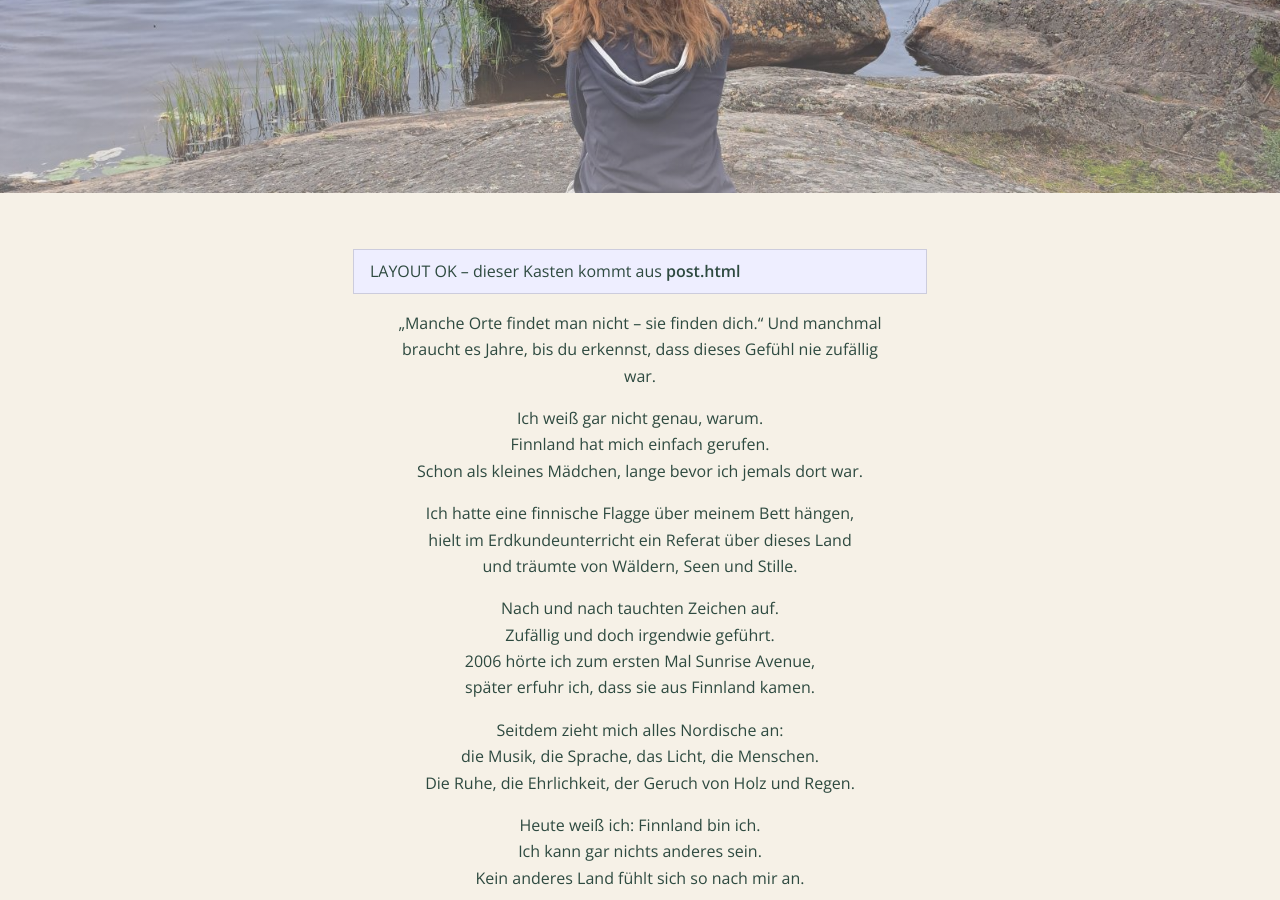
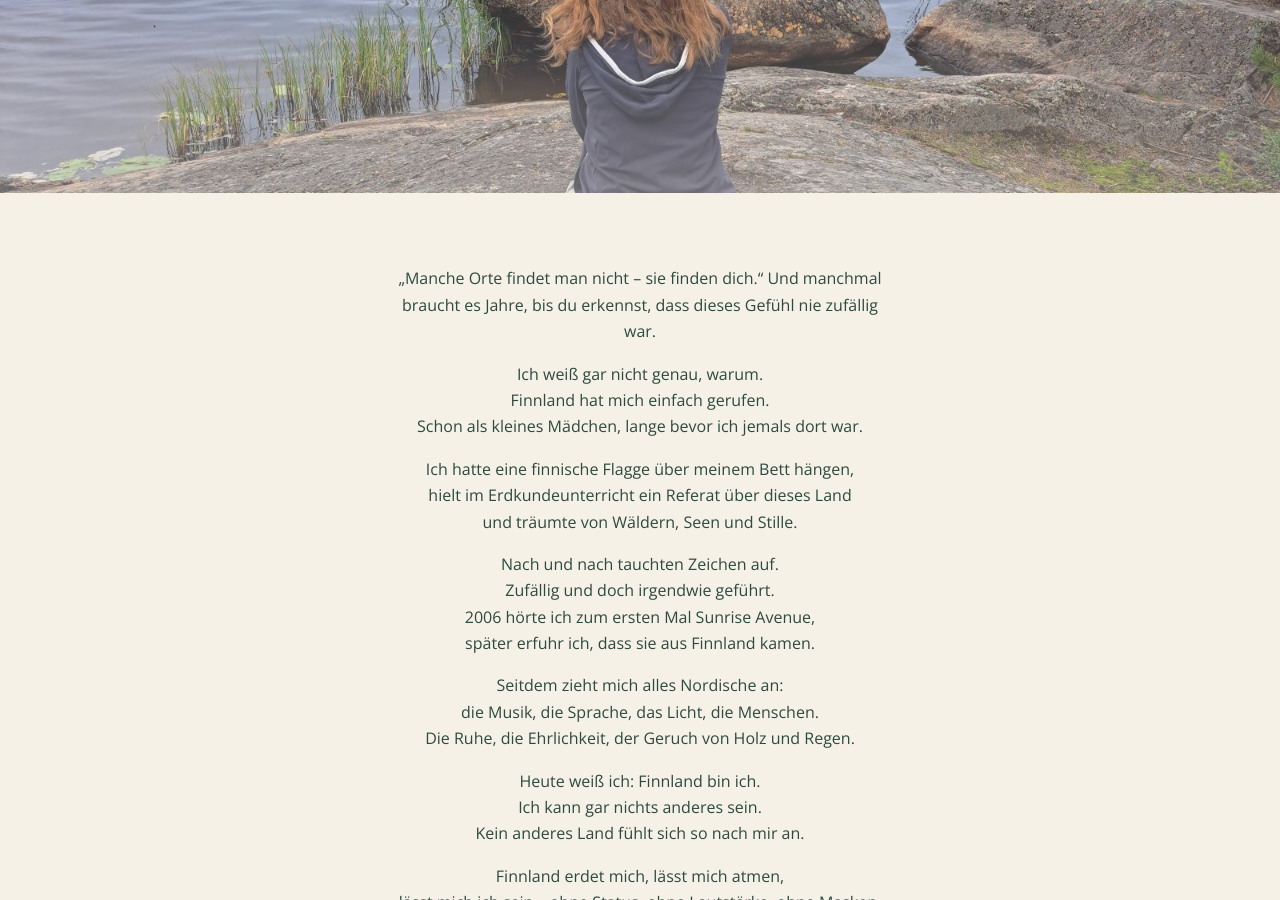
Before and after one commit to untermnordlicht/untermnordlicht, a Jekyll site: the page built from _posts/2025-10-18-warum-finnland.md, in a window 1280 px wide and 900 px high, scrolled down 402 px. Built offline with Jekyll 4.4.1, drawn with Linux system fonts in a browser that asks for light colours.

Commit message:
Update post.html

```diff
--- a/_layouts/post.html
+++ b/_layouts/post.html
@@ -32,9 +32,6 @@
 
   <main id="inhalt">
     <article class="wrap fade-in" style="max-width:68ch; margin:2rem auto;">
-  <div style="padding:.5rem 1rem; background:#eef; border:1px solid #ccd; margin-bottom:1rem;">
-    LAYOUT OK – dieser Kasten kommt aus <strong>post.html</strong>
-  </div>
   {{ content }}
 </article>
   </main>
```
